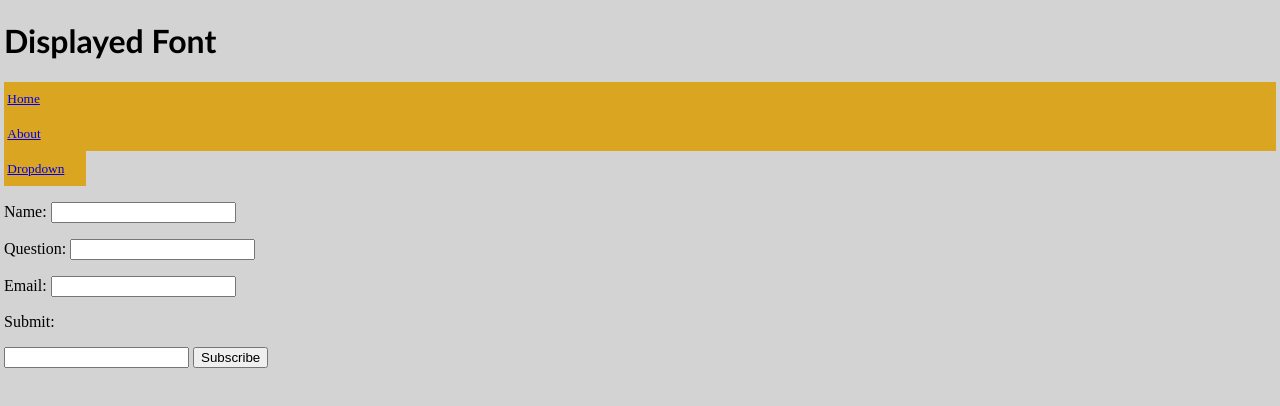
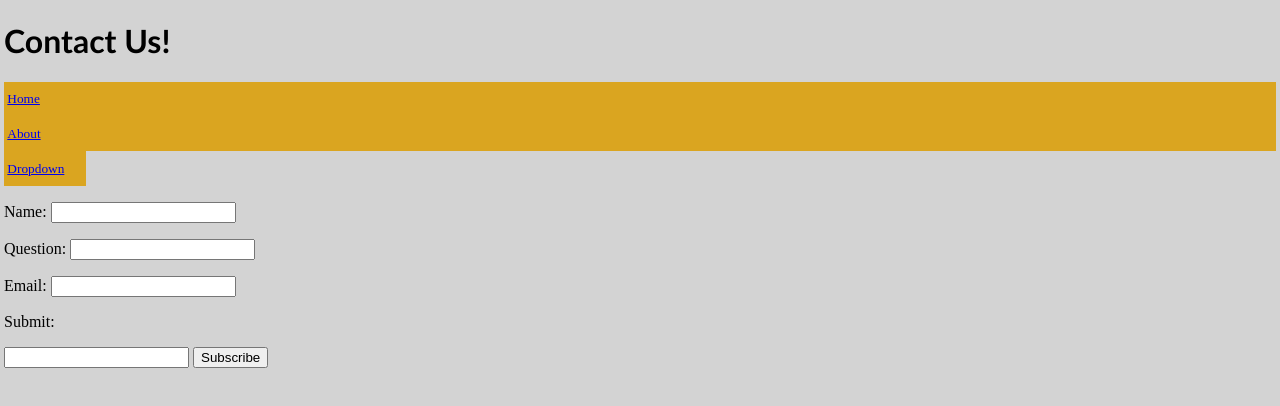
Before and after one commit to aprilmh/web-dev-hw, a plain HTML site: page Final/contact.html in a window 1280 px wide. Drawn offline with Linux system fonts and the light colour scheme.

Commit message:
Update contact.html

```diff
--- a/Final/contact.html
+++ b/Final/contact.html
@@ -14,7 +14,7 @@
      h1 {color: black}
    </style>
   </head>
-  <h1 id="heading-1">Displayed Font</h1>
+  <h1 id="heading-1">Contact Us!</h1>
   <body>
     <nav id="main">
   <header class="">
```
